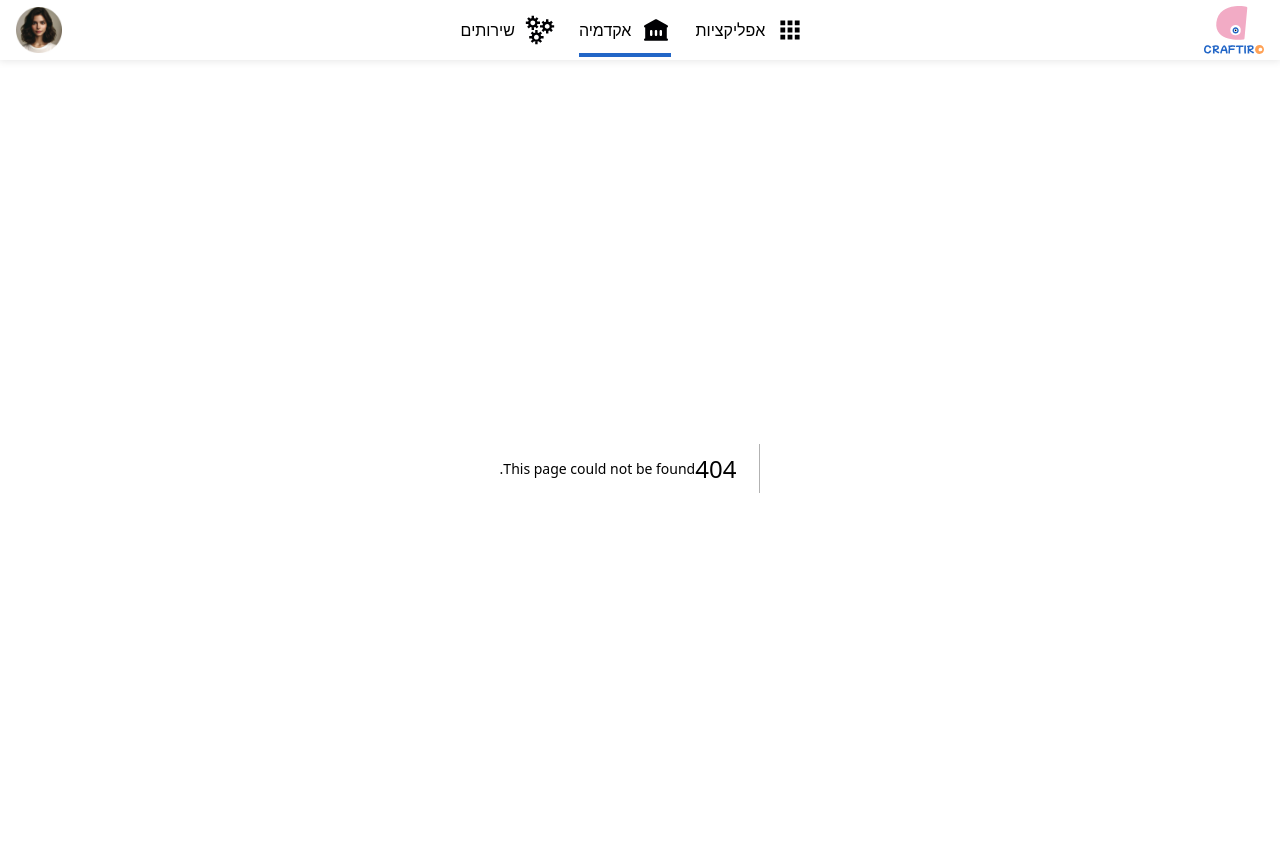
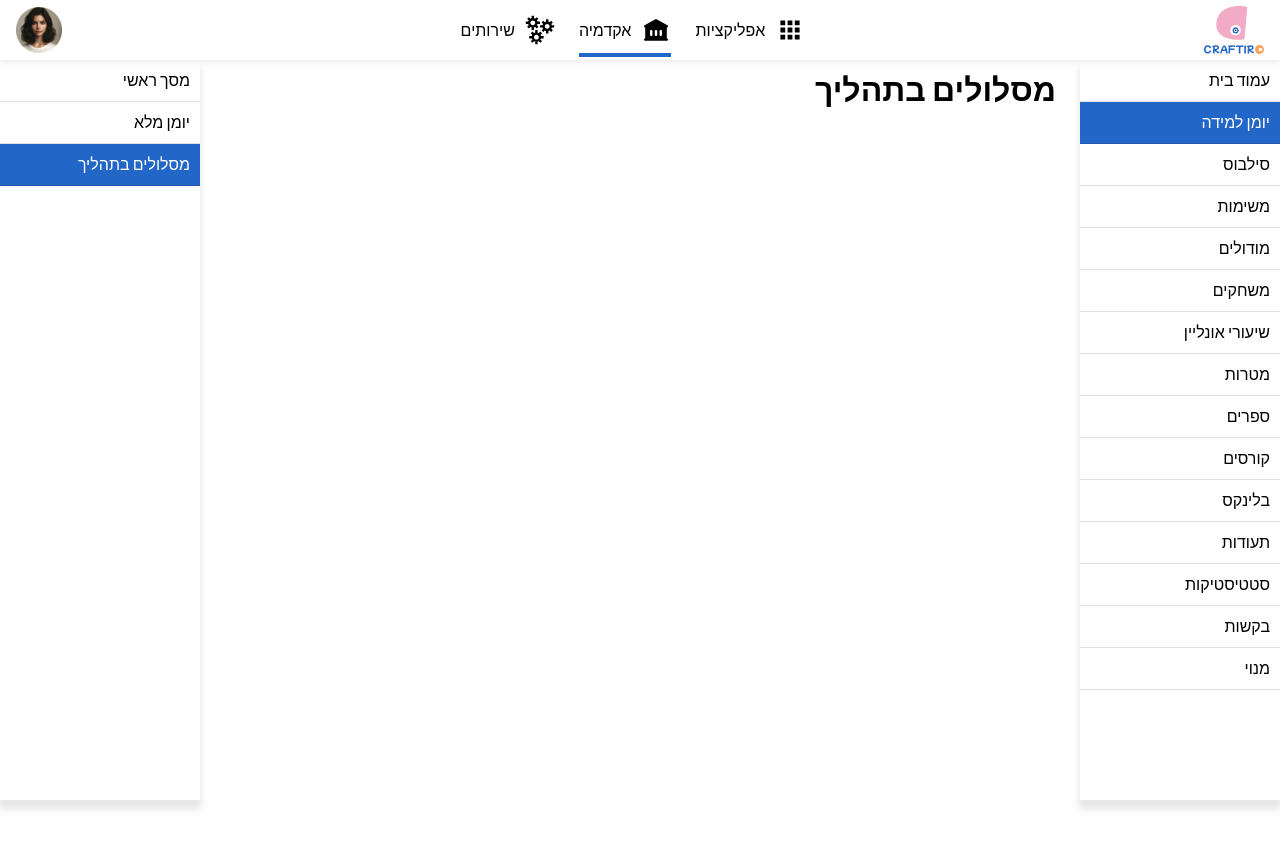
Before and after one commit to iraddoron2/craftiro, a Next.js app: page /academy/learning-diary/tracks-in-progress in a window 1280 px wide. Before the commit this address had no page. Shown: the top 848 px of the page. Built offline with nearby package versions, Linux system fonts and the light colour scheme; what @mui/material-nextjs would draw is missing.

Commit message:
add tabs navbar

```diff
--- /dev/null
+++ b/src/app/academy/learning-diary/full-diary/page.tsx
@@ -0,0 +1,3 @@
+export default function Page() {
+    return <h1>יומן למידה מלא</h1>
+}
--- /dev/null
+++ b/src/app/academy/learning-diary/tracks-in-progress/page.tsx
@@ -0,0 +1,3 @@
+export default function Page() {
+    return <h1>מסלולים בתהליך</h1>
+}
--- a/src/components/shared/PagesNavbar/PagesNavbar.tsx
+++ b/src/components/shared/PagesNavbar/PagesNavbar.tsx
@@ -30,7 +30,6 @@ const PageLink = ({
                 backgroundColor: isActive ? '#2266C7' : 'transparent',
                 color: isActive ? 'white' : 'black',
                 cursor: 'pointer',
-                zIndex: 100,
             }}
         >
             <Link href={href} style={{ padding: '10px' }}>
--- a/src/components/shared/TabsNavbar/TabsNavbar.tsx
+++ b/src/components/shared/TabsNavbar/TabsNavbar.tsx
@@ -1,8 +1,130 @@
 'use client'
 
 import { Stack } from '@core'
+import Link from 'next/link'
+import { usePathname } from 'next/navigation'
+
+const PageLink = ({
+    href,
+    label,
+    isActive,
+}: {
+    href: string
+    label: string
+    isActive: boolean
+}) => {
+    return (
+        <Stack
+            sx={{
+                borderBottom: '1px solid #0000001F',
+                ':hover': {
+                    backgroundColor: isActive ? '#2266C7' : '#2266C70F',
+                },
+                backgroundColor: isActive ? '#2266C7' : 'transparent',
+                color: isActive ? 'white' : 'black',
+                cursor: 'pointer',
+            }}
+        >
+            <Link href={href} style={{ padding: '10px' }}>
+                {label}
+            </Link>
+        </Stack>
+    )
+}
+
+type Link = {
+    href: string
+    label: string
+}
+
+type TabsDict = {
+    [key: string]: Link[][] | undefined
+}
+
+const getAcademyTabsLinks = (path: string) => {
+    const tabsDict = {
+        '/academy': [[]],
+        '/academy/learning-diary': [
+            [
+                { href: '/academy/learning-diary', label: 'מסך ראשי' },
+                {
+                    href: '/academy/learning-diary/full-diary',
+                    label: 'יומן מלא',
+                },
+                {
+                    href: '/academy/learning-diary/tracks-in-progress',
+                    label: 'מסלולים בתהליך',
+                },
+            ],
+        ],
+        '/academy/learning-diary/full-diary': [
+            [
+                { href: '/academy/learning-diary', label: 'מסך ראשי' },
+                {
+                    href: '/academy/learning-diary/full-diary',
+                    label: 'יומן מלא',
+                },
+                {
+                    href: '/academy/learning-diary/tracks-in-progress',
+                    label: 'מסלולים בתהליך',
+                },
+            ],
+        ],
+        '/academy/learning-diary/tracks-in-progress': [
+            [
+                { href: '/academy/learning-diary', label: 'מסך ראשי' },
+                {
+                    href: '/academy/learning-diary/full-diary',
+                    label: 'יומן מלא',
+                },
+                {
+                    href: '/academy/learning-diary/tracks-in-progress',
+                    label: 'מסלולים בתהליך',
+                },
+            ],
+        ],
+        '/academy/syllabus': [[]],
+        '/academy/objectives': [[]],
+        '/academy/moduls': [[]],
+        '/academy/games': [[]],
+        '/academy/online-lessons': [[]],
+        '/academy/goals': [[]],
+        '/academy/books': [[]],
+        '/academy/courses': [[]],
+        '/academy/blinks': [[]],
+        '/academy/certificates': [[]],
+        '/academy/stats': [[]],
+        '/academy/requests': [[]],
+        '/academy/plan': [[]],
+    } as TabsDict
+
+    return tabsDict[path] || []
+}
+
+const Divider = () => {
+    return (
+        <Stack
+            sx={{
+                display: 'flex',
+                alignItems: 'center',
+            }}
+        >
+            <Stack
+                sx={{
+                    height: '2px',
+                    backgroundColor: '#000000',
+                    margin: '24px 0',
+                    width: 'calc(100% - 32px)',
+                }}
+            />
+        </Stack>
+    )
+}
 
 export const TabsNavbar = () => {
+    const pathname = usePathname()
+    const linksGroups = getAcademyTabsLinks(pathname)
+
     return (
         <Stack
             sx={{
@@ -10,11 +132,25 @@ export const TabsNavbar = () => {
                 boxShadow: '0px 8px 8px 1px rgba(0, 0, 0, 0.10)',
                 width: '200px',
                 height: 'calc(100vh - 60px)',
-                zIndex: -100,
                 backgroundColor: 'ffffffBF',
                 top: '60px',
                 left: 0,
             }}
-        ></Stack>
+        >
+            {linksGroups.map((links, index, arr) => (
+                <Stack key={index}>
+                    {links.map((link) => (
+                        <PageLink
+                            key={link.href}
+                            href={link.href}
+                            label={link.label}
+                            isActive={pathname === link.href}
+                        />
+                    ))}
+
+                    {index < arr.length - 1 && <Divider />}
+                </Stack>
+            ))}
+        </Stack>
     )
 }
```
